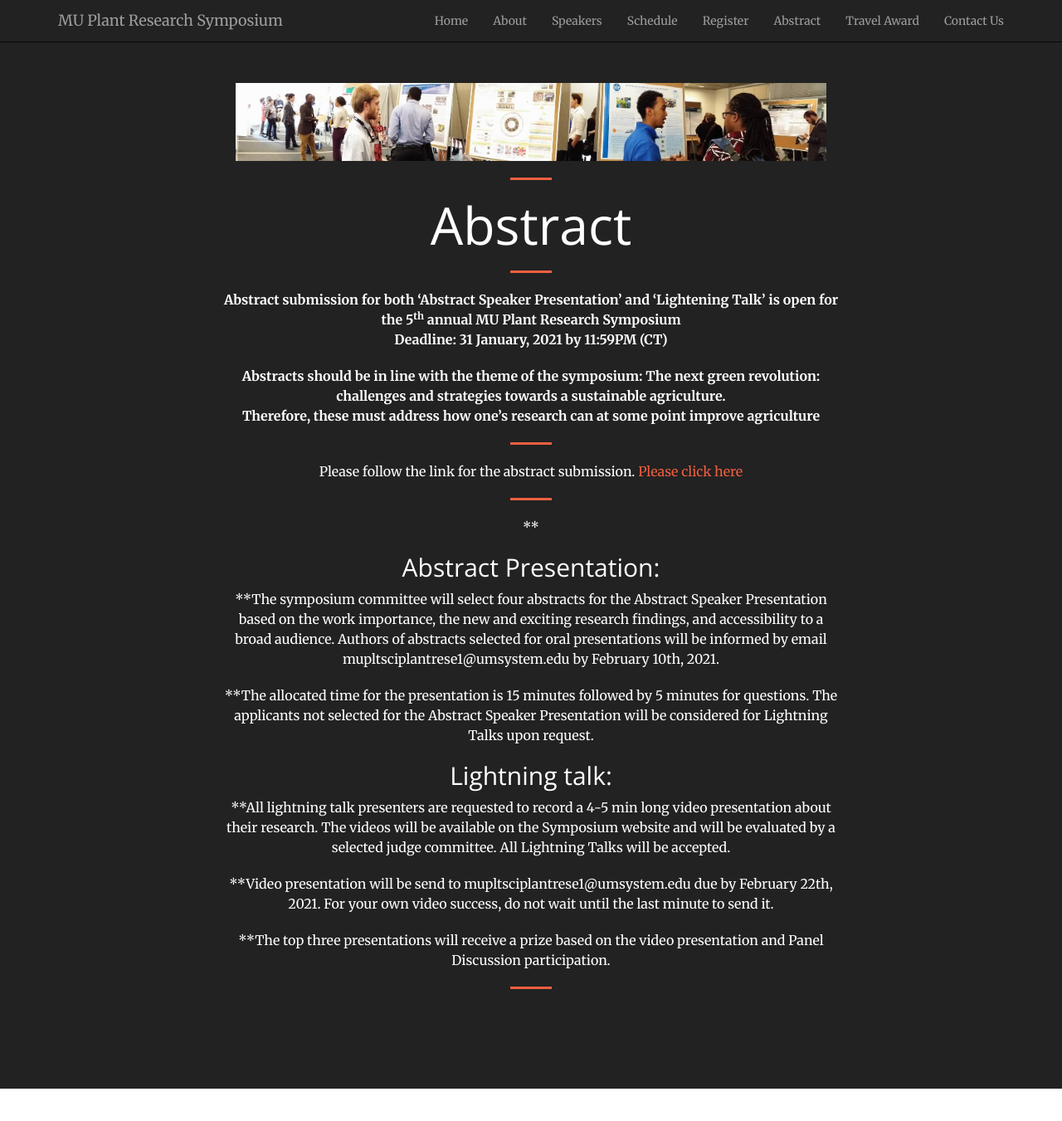
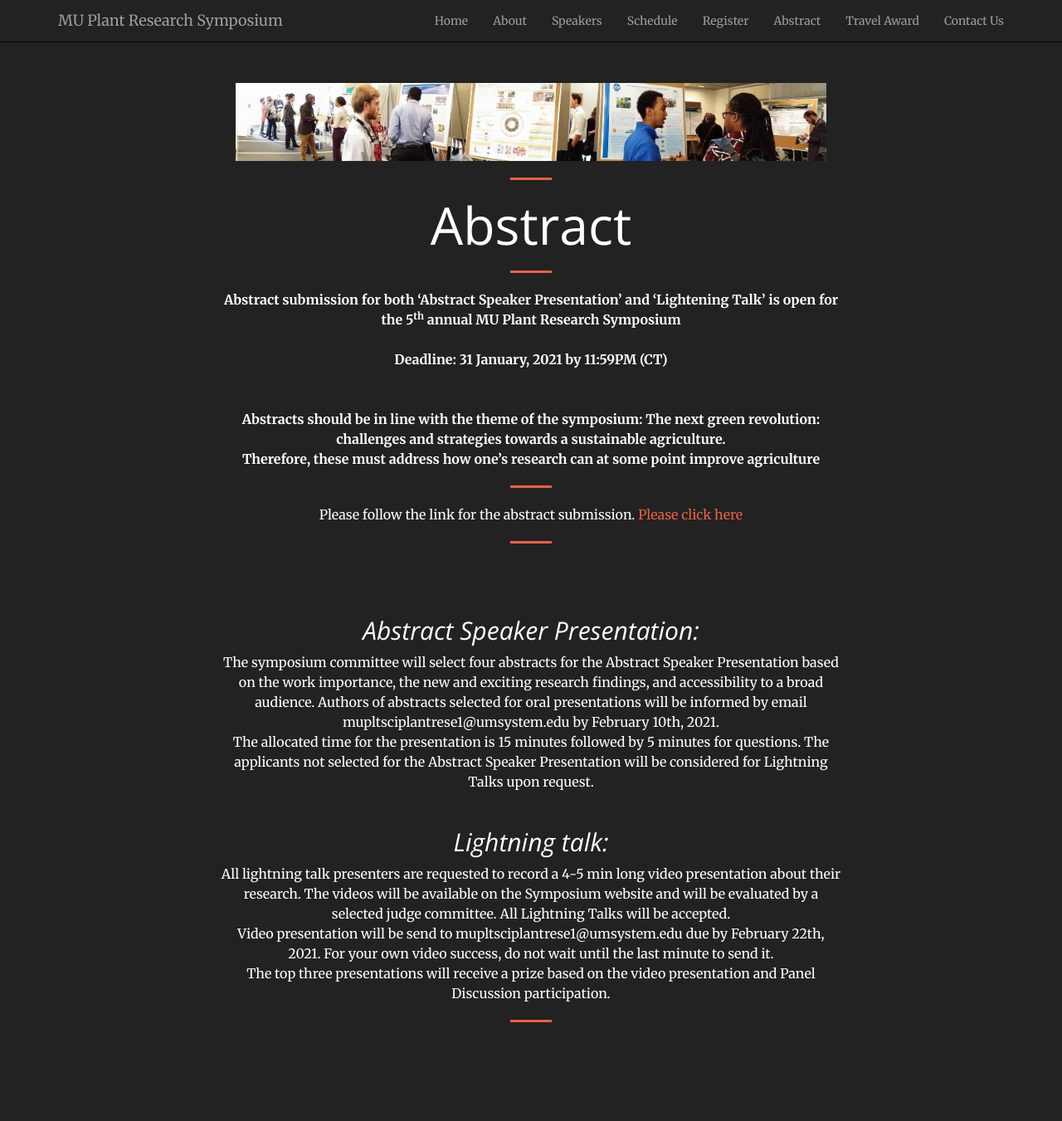
Before and after one commit to mupioneersymposium/mupioneersymposium.github.io, a Jekyll site: the page built from abstract.md, in a window 1280 px wide and 1352 px high. Shown: the whole window at 83% size. Built offline with Jekyll 4.4.1, drawn with Linux system fonts in a browser that asks for light colours.

Commit message:
Update abstract.md

```diff
--- a/abstract.md
+++ b/abstract.md
@@ -8,24 +8,26 @@ layout: regular
 # Abstract
 <hr style="clear: both;" />
 **Abstract submission for both 'Abstract Speaker Presentation' and 'Lightening Talk' is open for the 5<sup>th</sup> annual MU Plant Research Symposium** <br/>
+<br/>
 **Deadline: 31 January, 2021 by 11:59PM (CT)**
-
+<br/><br/><br/>
 **Abstracts should be in line with the theme of the symposium: The next green revolution: challenges and strategies towards a sustainable agriculture.** <br />
 **Therefore, these must address how one's research can at some point improve agriculture**
 <hr style="clear: both;" />
 Please follow the link for the abstract submission. <a href="https://docs.google.com/forms/d/e/1FAIpQLSdboRNFQZRiMRHCT4cOu78Mg9E0iv1sAy76VWY4l2xqpFj8FQ/viewform?usp=sf_link" target="_blank"> Please click here
 <hr style="clear: both;" />
-**
+<br/><br/>
 
-## Abstract Presentation:
-**The symposium committee will select four abstracts for the Abstract Speaker Presentation based on the work importance, the new and exciting research findings, and accessibility to a broad audience. Authors of abstracts selected for oral presentations will be informed by email mupltsciplantrese1@umsystem.edu by February 10th, 2021.
+## *Abstract Speaker Presentation:*
+The symposium committee will select four abstracts for the Abstract Speaker Presentation based on the work importance, the new and exciting research findings, and accessibility to a broad audience. Authors of abstracts selected for oral presentations will be informed by email mupltsciplantrese1@umsystem.edu by February 10th, 2021.
+<br/>
+The allocated time for the presentation is 15 minutes followed by 5 minutes for questions. The applicants not selected for the Abstract Speaker Presentation will be considered for Lightning Talks upon request.
+<br/><br/>
 
-**The allocated time for the presentation is 15 minutes followed by 5 minutes for questions. The applicants not selected for the Abstract Speaker Presentation will be considered for Lightning Talks upon request.
-
-## Lightning talk:
-**All lightning talk presenters are requested to record a 4-5 min long video presentation about their research. The videos will be available on the Symposium website and will be evaluated by a selected judge committee. All Lightning Talks will be accepted.
-
-**Video presentation will be send to mupltsciplantrese1@umsystem.edu due by February 22th, 2021. For your own video success, do not wait until the last minute to send it.
-
-**The top three presentations will receive a prize based on the video presentation and Panel Discussion participation.
+## *Lightning talk:*
+All lightning talk presenters are requested to record a 4-5 min long video presentation about their research. The videos will be available on the Symposium website and will be evaluated by a selected judge committee. All Lightning Talks will be accepted.
+<br/>
+Video presentation will be send to mupltsciplantrese1@umsystem.edu due by February 22th, 2021. For your own video success, do not wait until the last minute to send it.
+<br/>
+The top three presentations will receive a prize based on the video presentation and Panel Discussion participation.
 <hr style="clear: both;" />
```
